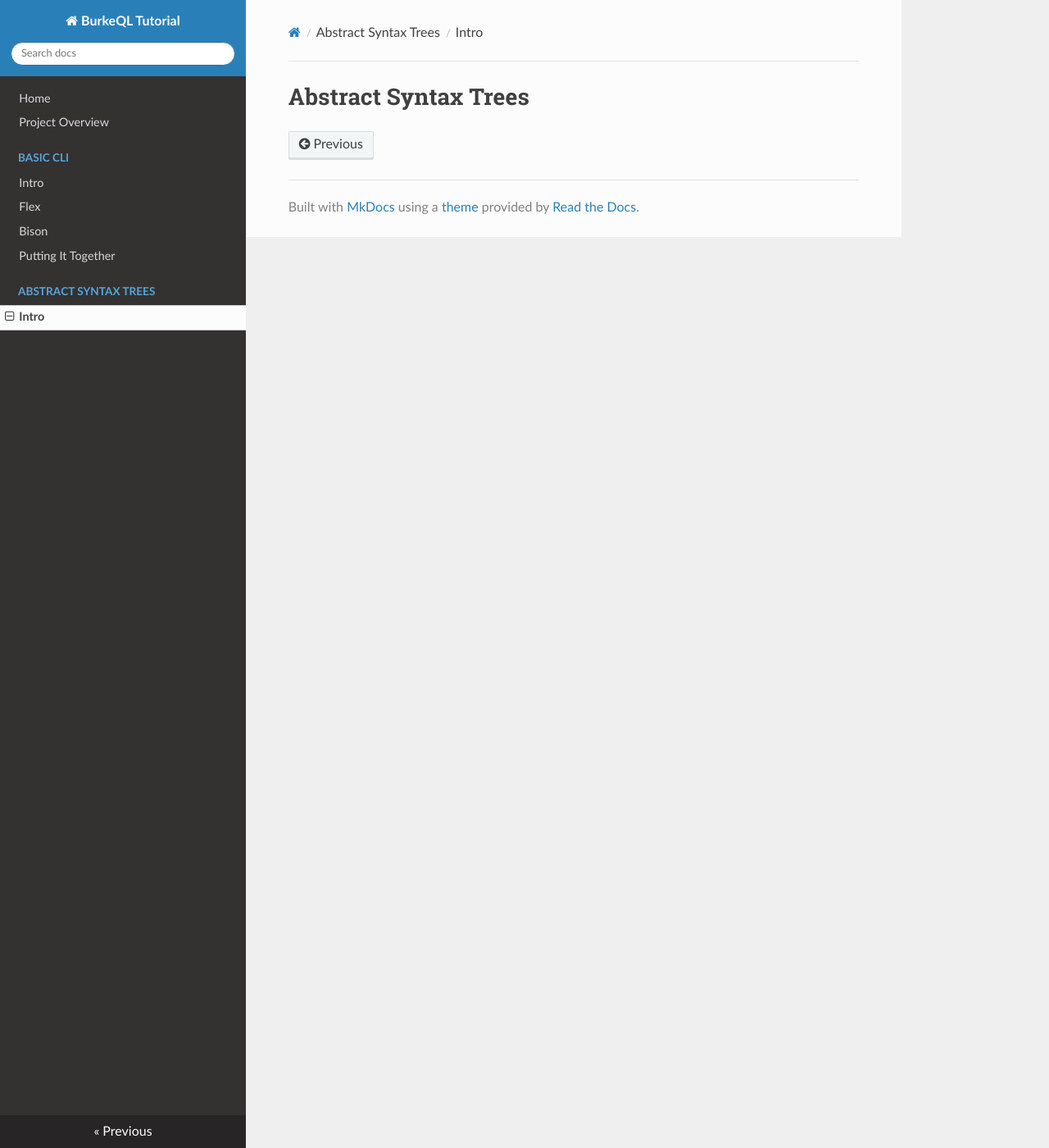
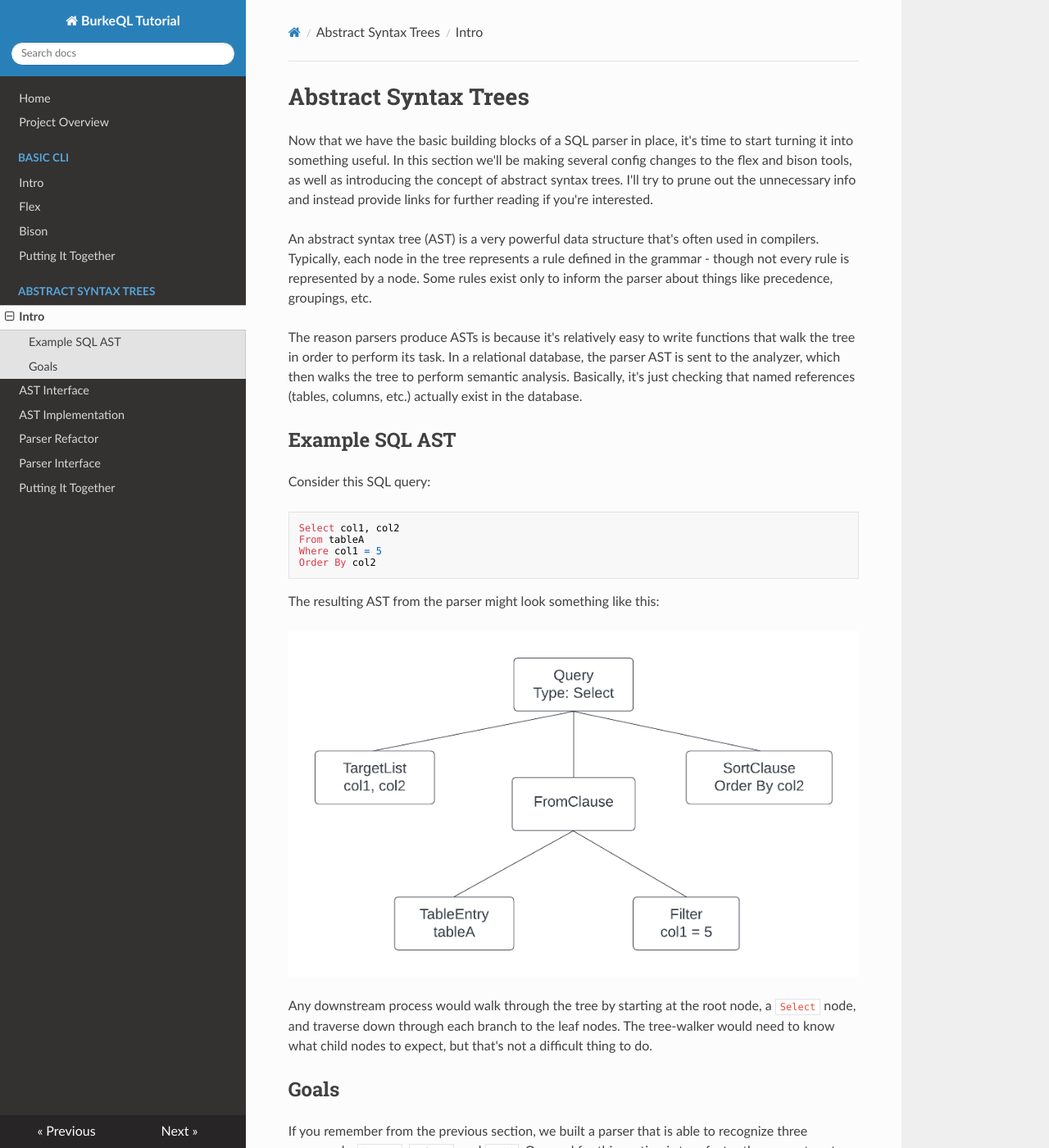
Before and after one commit to burke1791/burkeql-db, an MkDocs documentation site: the page built from docs/02-ast/intro.md, in a window 1280 px wide and 1400 px high. Shown: the whole window at 82% size. Built offline with MkDocs 1.6.1, drawn with Linux system fonts in a browser that asks for light colours; nearby versions of some CDN libraries; some of the changed text lies outside the part shown.

````diff
--- a/docs/02-ast/intro.md
+++ b/docs/02-ast/intro.md
@@ -1 +1,30 @@
 # Abstract Syntax Trees
+
+Now that we have the basic building blocks of a SQL parser in place, it's time to start turning it into something useful. In this section we'll be making several config changes to the flex and bison tools, as well as introducing the concept of abstract syntax trees. I'll try to prune out the unnecessary info and instead provide links for further reading if you're interested.
+
+An abstract syntax tree (AST) is a very powerful data structure that's often used in compilers. Typically, each node in the tree represents a rule defined in the grammar - though not every rule is represented by a node. Some rules exist only to inform the parser about things like precedence, groupings, etc.
+
+The reason parsers produce ASTs is because it's relatively easy to write functions that walk the tree in order to perform its task. In a relational database, the parser AST is sent to the analyzer, which then walks the tree to perform semantic analysis. Basically, it's just checking that named references (tables, columns, etc.) actually exist in the database.
+
+## Example SQL AST
+
+Consider this SQL query:
+
+```sql
+Select col1, col2
+From tableA
+Where col1 = 5
+Order By col2
+```
+
+The resulting AST from the parser might look something like this:
+
+![SQL AST](assets/sql_ast.png)
+
+Any downstream process would walk through the tree by starting at the root node, a `Select` node, and traverse down through each branch to the leaf nodes. The tree-walker would need to know what child nodes to expect, but that's not a difficult thing to do.
+
+## Goals
+
+If you remember from the previous section, we built a parser that is able to recognize three commands: `insert`, `select`, and `quit`. Our goal for this section is to refactor the parser to return an AST to the caller, and actually implement the `quit` command.
+
+Refactoring will involve changing some flex and bison config options that I won't delve very deep into. We're also going to change the `quit` syntax from the word "quit" into `\q` - the same command postgres' `psql` utility uses. This is an important change because it lays the foundation for implementing other system commands we might want later down the road. We'll be telling our parser that command beginning with a backslash should be treated as a system command.
--- a/mkdocs.yml
+++ b/mkdocs.yml
@@ -10,5 +10,10 @@ nav:
     - 'Putting It Together': 01-basic-cli/putting-it-together.md
   - 'Abstract Syntax Trees':
     - Intro: 02-ast/intro.md
+    - 'AST Interface': 02-ast/ast-interface.md
+    - 'AST Implementation': 02-ast/ast-implementation.md
+    - 'Parser Refactor': 02-ast/parser-refactor.md
+    - 'Parser Interface': 02-ast/parser-interface.md
+    - 'Putting It Together': 02-ast/putting-it-together.md
 
 theme: readthedocs
````
Also changed, not shown: docs/02-ast/ast-implementation.md (added, +106 -0 lines), docs/02-ast/ast-interface.md (added, +109 -0 lines), docs/02-ast/assets/sql_ast.png (added), docs/02-ast/parser-refactor.md (added).
